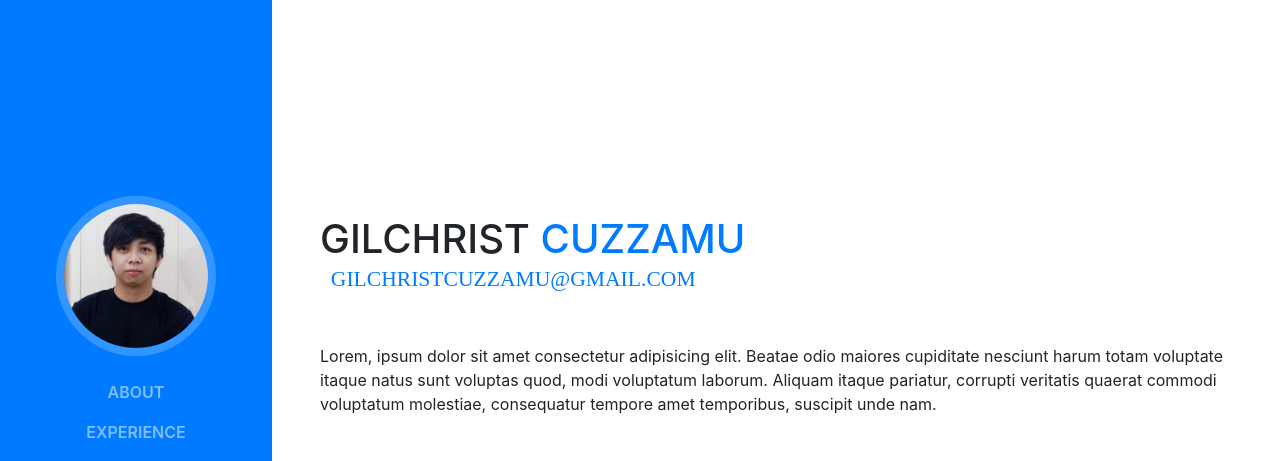
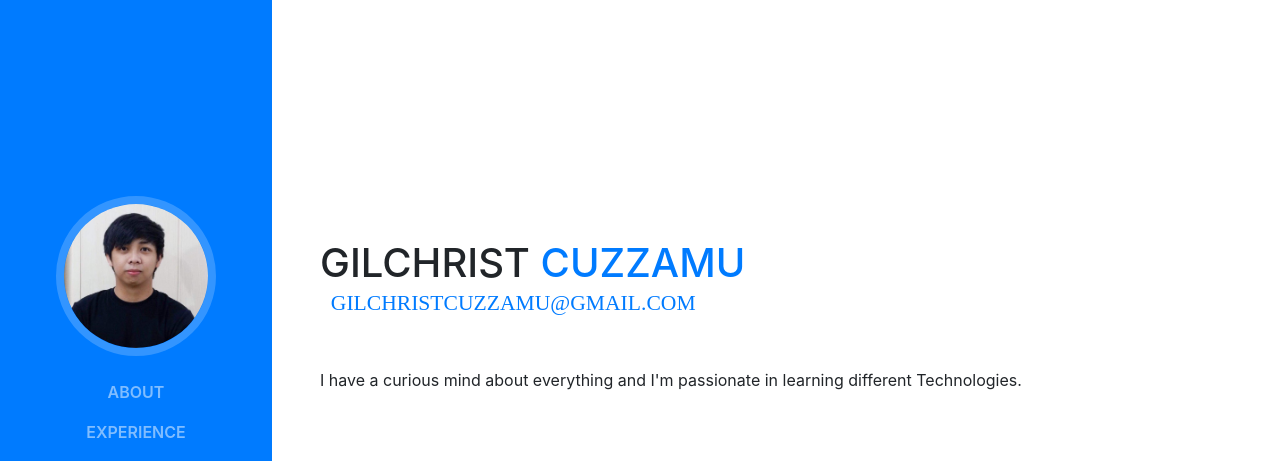
Before and after one commit to donovan2121/portfolio-frontend, a website with bundled scripts: page public/index.html in a window 1280 px wide. Shown: the top 461 px of the page. Built offline with nearby package versions, Linux system fonts and the light colour scheme; no server answers; a web font is replaced by a local one.

Commit message:
edit profile introduction

```diff
--- a/public/index.html
+++ b/public/index.html
@@ -72,7 +72,7 @@
           <div class="subheading mb-5">
             <a href="mailto:name@email.com">&ensp;gilchristcuzzamu@gmail.com</a>
           </div>
-          <p class="mb-5">Lorem, ipsum dolor sit amet consectetur adipisicing elit. Beatae odio maiores cupiditate nesciunt harum totam voluptate itaque natus sunt voluptas quod, modi voluptatum laborum. Aliquam itaque pariatur, corrupti veritatis quaerat commodi voluptatum molestiae, consequatur tempore amet temporibus, suscipit unde nam.</p>
+          <p class="mb-5">I have a curious mind about everything and I'm passionate in learning different Technologies.   </p>
           <br>
           <p class="text-primary" id="visitor">&ensp;Visitors:&ensp;</p>
 
```
